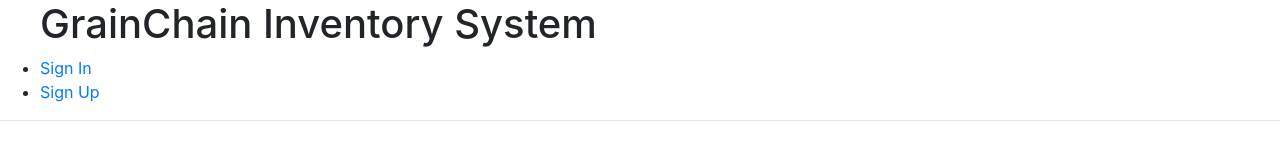
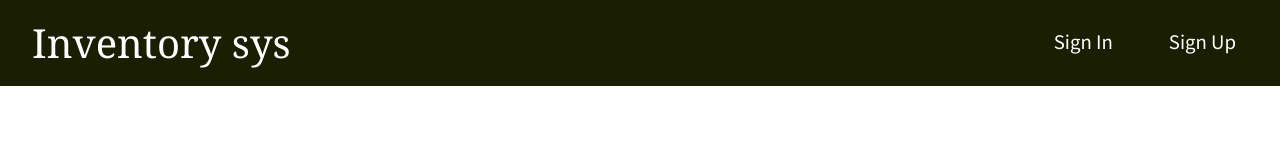
Before and after one commit to ItzelMB/talent-fest-challenge, a React app: page / in a window 1280 px wide. Built offline with nearby package versions, Linux system fonts and the light colour scheme.

Commit message:
Add navbar style and new products

```diff
--- a/src/components/App/index.js
+++ b/src/components/App/index.js
@@ -24,7 +24,7 @@
       <div>
         <Router>
           <div>
-            <Navigation authUser={this.state.authUser} /> <hr />
+            <Navigation authUser={this.state.authUser} />
             <Route path={ROUTES.SIGN_UP} component={SignUpPage} />
             <Route path={ROUTES.SIGN_IN} component={SignInPage} />
             <Route path={ROUTES.CONFIGURATION} component={ConfigurationPage} />
--- /dev/null
+++ b/src/components/Inventory/inventory.css
@@ -0,0 +1,3 @@
+h1 {
+    padding-top: 2rem;
+}
--- a/src/components/Navigation/index.js
+++ b/src/components/Navigation/index.js
@@ -2,6 +2,7 @@
 import { Link, withRouter } from "react-router-dom";
 import * as ROUTES from "../../constants/routes";
 import { signout } from "../Auth";
+import "./navigation.css";
 
 const logOut = history => {
   signout();
@@ -10,22 +11,22 @@
 };
 
 const Navigation = ({ authUser, history }) => (
-  <nav>
-    <ul>
-      <h1>GrainChain Inventory System</h1>
+  <nav className="navbar">
+    <a className="navbar-brand logo" href="">Inventory sys</a>
 
+      <ul className="navbar-nav">
         {authUser ? (
           <React.Fragment>
-          <li>
+            <li className="nav-item">
               <Link to={ROUTES.ITEM_REGISTRY}>Register Item</Link>
             </li>
-          <li>
+            <li className="nav-item">
               <Link to={ROUTES.INVENTORY}>Inventory</Link>
             </li>
-          <li>
+            <li className="nav-item">
               <Link to={ROUTES.CONFIGURATION}>Configuration</Link>
             </li>
-          <button
+            <button className="btn btn-outline-success my-2 my-sm-0 signOut-btn"
               onClick={() => {
                 logOut(history);
               }}
@@ -35,10 +36,10 @@
           </React.Fragment>
         ) : (
           <React.Fragment>
-          <li>
+            <li className="nav-item">
               <Link to={ROUTES.SIGN_IN}>Sign In</Link>
             </li>
-          <li>
+            <li className="nav-item">
               <Link to={ROUTES.SIGN_UP}>Sign Up</Link>
             </li>
           </React.Fragment>
--- /dev/null
+++ b/src/components/Navigation/navigation.css
@@ -0,0 +1,40 @@
+.logo {
+    font-family: 'Noto Serif', serif;
+    font-weight: 400;
+    font-size: 2.5rem;
+    color: white;
+    padding-left: 2rem;
+}
+
+.navbar {
+    background-color: #1B1F01;
+    display: flex;
+    flex-wrap: wrap;
+    padding-left: 0;
+    margin-bottom: 0;
+    list-style: none;
+
+}
+
+.navbar-nav {
+    display: inline;
+}
+
+.nav-item {
+    display: inline;
+    padding-left: 1.75rem;
+    padding-right: 1.75rem;
+    font-family: 'Source Sans Pro', sans-serif !important;
+    font-size: 1.3rem;
+    font-weight: 400;
+}
+
+a {
+    color: white !important;
+    text-decoration: none;
+}
+
+.signOut-btn {
+    margin-right: 2rem;
+    width: 150px;
+}
--- a/src/data/index.js
+++ b/src/data/index.js
@@ -2,7 +2,11 @@
 export const products = [
   { value: "Rice", label: "Rice" },
   { value: "Black Beans", label: "Black Beans" },
-  { value: "Dent Corn", label: "Dent Corn" }
+  { value: "Corn", label: "Corn" },
+  { value: "Wheat", label: "Dent Corn" },
+  { value: "Oat", label: "Oat" },
+  { value: "Sorghum", label: "Sorghum" },
+  { value: "Peanut", label: "Peanut" }
 ];
 
 // DEBEN VENIR DE MONGO DB //
--- a/src/index.css
+++ b/src/index.css
@@ -2,3 +2,7 @@
   width: 10rem;
   display: inline-block;
 }
+
+h1 {
+  padding-top: 2rem;
+}
```
Also changed, not shown: src/components/SignIn/signIn.css (+1 -1 lines), 1 other file. Lines whose indentation alone changed are shown as unchanged.
